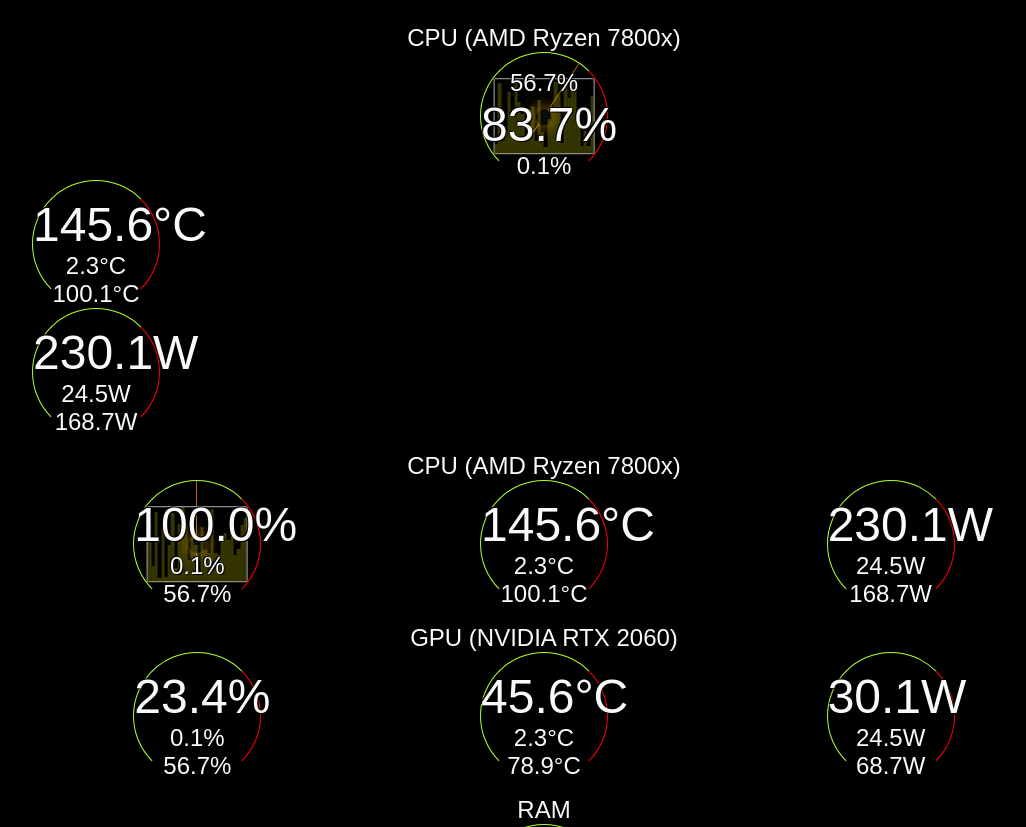
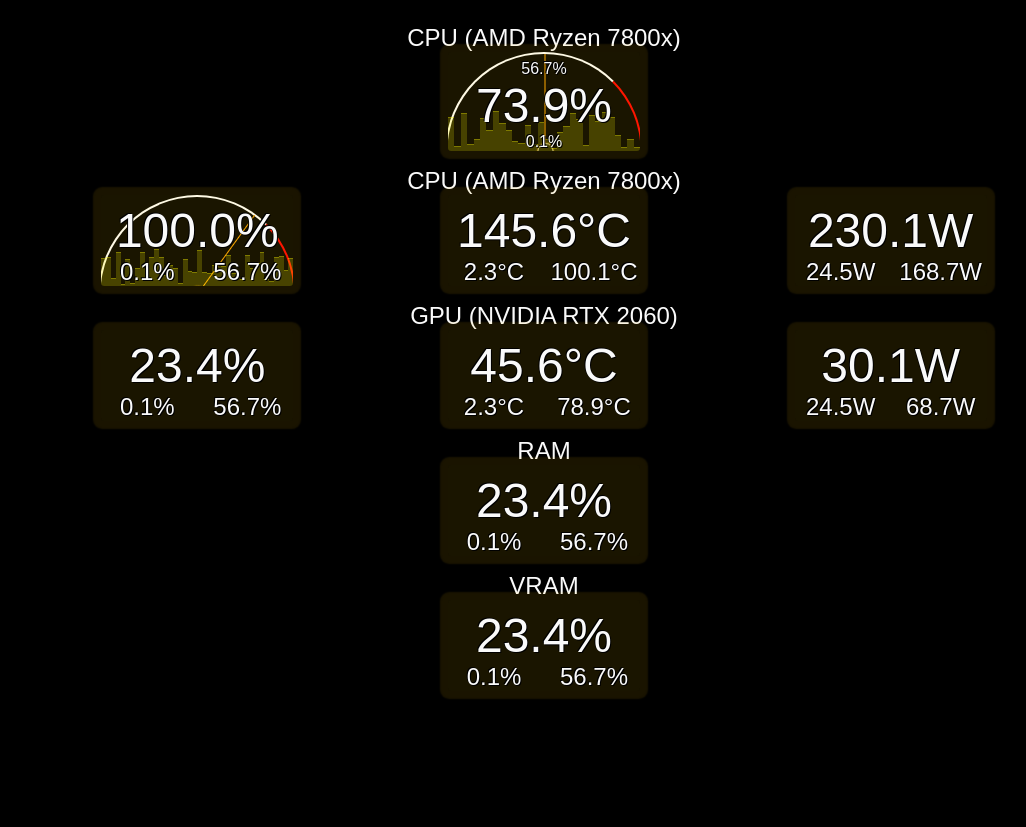
Before and after one commit to marcoavazquez/qmk_pcinfo, a website: page app/index.html in a window 1280 px wide. Shown: the top 827 px of the page, without its empty margins (96-1122 px from the left). After the commit the page ends 800 px from the top, so only its background shows below. Drawn offline with Linux system fonts and the light colour scheme; files that its build step writes are made by us from their sources; files whose address does not match are found by name; a web font is replaced by a local one.

Commit message:
more updates

```diff
--- a/app/index.html
+++ b/app/index.html
@@ -4,8 +4,8 @@
   <meta charset="UTF-8">
   <meta name="viewport" content="width=device-width, initial-scale=1.0">
   <script src="app/index.js"></script>
-  <!-- <link rel="stylesheet" href="app/styles.css"> -->
-  <link rel="stylesheet" href="app/theme2.css">
+  <link rel="stylesheet" href="app/styles.css">
+  <!-- <link rel="stylesheet" href="app/theme2.css"> -->
   <link rel="preconnect" href="https://fonts.googleapis.com">
   <link rel="preconnect" href="https://fonts.gstatic.com" crossorigin>
   <link href="https://fonts.googleapis.com/css2?family=VT323&display=swap" rel="stylesheet">
@@ -21,7 +21,7 @@
       <div class="component-sensors">
         <div class="component-sensor">
           <div class="component-vumeter">
-            <div class="component-vumeter-needle" id="needle"></div>
+            <div class="component-vumeter-needle" id="needle_2"></div>
           </div>
           <div class="component-sensor-history" id="history">
             <div class="component-sensor-history-item"></div>
@@ -64,22 +64,6 @@
           <div class="component-sensor-min">0.1%</div>
           </div>
         </div>
-
-        <div class="component-sensor">
-          <div class="component-sensor-value">145.6°C</div>
-          <div class="component-sensor-other">
-            <div class="component-sensor-min">2.3°C</div>
-            <div class="component-sensor-max">100.1°C</div>
-          </div>
-        </div>
-
-        <div class="component-sensor">
-          <div class="component-sensor-value">230.1W</div>
-          <div class="component-sensor-other">
-            <div class="component-sensor-min">24.5W</div>
-            <div class="component-sensor-max">168.7W</div>
-          </div>
-        </div>
       </div>
     </section>
     <section class="component">
@@ -90,6 +74,16 @@
             <div class="component-vumeter-needle" id="needle"></div>
           </div>
           <div class="component-sensor-history" id="history">
+            <div class="component-sensor-history-item"></div>
+            <div class="component-sensor-history-item"></div>
+            <div class="component-sensor-history-item"></div>
+            <div class="component-sensor-history-item"></div>
+            <div class="component-sensor-history-item"></div>
+            <div class="component-sensor-history-item"></div>
+            <div class="component-sensor-history-item"></div>
+            <div class="component-sensor-history-item"></div>
+            <div class="component-sensor-history-item"></div>
+            <div class="component-sensor-history-item"></div>
             <div class="component-sensor-history-item"></div>
             <div class="component-sensor-history-item"></div>
             <div class="component-sensor-history-item"></div>
--- a/app/index.js
+++ b/app/index.js
@@ -27,13 +27,15 @@
     value.textContent = newValue.toFixed(1) + '%'
 
     needlee.style.transform = 'rotateZ('+ getNeedleValue(newValue, 100) +'deg)'
-  }, 1500)
+  }, 2000)
 
 })
 
 function getNeedleValue(value, maxValue) {
-  const u = maxValue / 100
-  return (value / u) - 50
+  const deg = 80
+  const totalDeg = deg * 2
+  const u = maxValue / totalDeg
+  return (value / u) - deg
 }
 
 async function getData() {
--- a/app/styles.css
+++ b/app/styles.css
@@ -33,14 +33,14 @@
 }
 
 .component-sensor {
-  border: 1px solid white;
+  /* border: 1px solid #333; */
   border-radius: 0.2rem;
-  padding: 1rem 0.5rem 0 0.5rem;
-  width: 10rem;
-  background-color: rgba(1, 1, 1, 0.3);
-  /* overflow: hidden; */
+  padding: 0.5rem 0 0 0;
+  width: 12rem;
+  background-color: rgba(255, 200, 00, 0.1);
+  overflow: hidden;
   position: relative;
-  box-shadow: 0 0 0.2rem 0.2rem rgba(0, 0, 0, 0.9) inset;
+  box-shadow: 0 0 0.1rem 0.5rem rgba(255, 200, 0, 0.1);
 }
 
 .component-sensor-value {
@@ -62,13 +62,13 @@
 
 .component-vumeter {
   position: absolute;
-  width: 12rem;
-  height: 12rem;
+  width: calc(12rem + 1px);
+  height: calc(12rem + 1px);
   border-style:  solid;
-  border-color: greenyellow red transparent greenyellow ;
-  border-width: 1px 2px 0 1px;
+  border-color: white red transparent white ;
+  border-width: 2px;
   border-radius: 8rem;
-  top: 0.5rem;
+  top: 0rem;
   left: 50%;
   transform: translateX(-50%);
   z-index: -1;
@@ -77,15 +77,15 @@
 .component-vumeter-needle {
   position: absolute;
   width: 1px;
-  height: 12rem;
-  /* background-image: linear-gradient(180deg, cyan 50%, #911191 50%); */
+  height: calc(12rem + 1px);
+  /* background-image: linear-gradient(180deg, orange 50%, cyan 50%); */
   background-color: orange;
   top: 0rem;
-  left: calc(50% - 1px);
-  /* animation: move 3s alternate infinite; */
+  left: 50%;
+  /* animation: move 4s alternate linear infinite; */
   z-index: 0;
-  /* border: 2px solid red; */
-  transition: .5s;
+  /* border: 1px solid orange; */
+  transition: 1.5s;
 }
 
 .component-vumeter-needle::before {
@@ -93,19 +93,21 @@
   width: 1rem;
   height: 1rem;
   position: absolute;
-  background-color: #111111;
+  background-color: #000000;
   top: calc(50% - 0.5rem);
   right: -0.5rem;
   border-radius: 2rem;
-  box-shadow: 0 0 1rem 0.1rem orange;
+  border: 1px solid #aaa;
+  box-shadow: 0 0 0.1rem orange;
+  box-sizing: border-box;
 }
 
 @keyframes move {
   from {
-    transform: rotateZ(-55deg);
+    transform: rotateZ(-80deg);
   }
   to {
-    transform: rotateZ(55deg);
+    transform: rotateZ(80deg);
   }
 }
 
@@ -113,9 +115,9 @@
   display: flex;
   position: absolute;
   width: 100%;
-  height: 100%;
+  height: 40%;
   align-items: end;
-  top: 0;
+  bottom: 0;
   z-index: -1;
   /* animation: moveHistory 1s infinite linear; */
 }
@@ -131,6 +133,6 @@
 .component-sensor-history-item {
   flex: 1;
   /* height: 100%; */
-  border-top: 1px solid rgba(255, 255, 0, 0.1);
-  background-color: rgba(255, 255, 0, 0.3);
+  border-top: 1px solid rgba(255, 255, 0, 0.3);
+  background-color: rgba(255, 255, 0, 0.2);
 }
--- a/app/theme2.css
+++ b/app/theme2.css
@@ -1,5 +1,9 @@
 :root {
     --size: 8rem;
+}
+
+* {
+  box-sizing: border-box;
 }
 
 body {
@@ -38,8 +42,8 @@
 
   .component-sensor {
     border-style: solid;
-    border-width: 1px;
-    border-color: greenyellow red transparent greenyellow;
+    border-width: 2px;
+    border-color: white red transparent white;
     border-radius: var(--size);
     padding: 1rem 0rem;
     box-sizing: border-box;
@@ -77,28 +81,30 @@
 
   .component-vumeter-needle {
     position: absolute;
-    width: 1px;
+    width: 2px;
     height: var(--size);
     background-image: linear-gradient(180deg, orange 70%, transparent 70%);
     /* background-color: orange; */
-    top: 0rem;
+    top: -1px;
     left: calc(50% - 1px);
-    /* animation: move 3s alternate infinite; */
+    /* animation: moveNeedle 4s alternate linear infinite; */
     z-index: 0;
     /* border: 2px solid red; */
-    transition: .5s;
+    transition: 2s;
   }
 
   .component-vumeter-needle::before {
     content: '';
-    width: 1rem;
-    height: 1rem;
+    width: 0.5rem;
+    height: 0.5rem;
+    border: 1px solid white;
     position: absolute;
     background-color: #111111;
-    top: calc(50% - 0.5rem);
-    right: -0.5rem;
+    top: calc(50% - 0.25rem);
+    left: -0.2rem;
     border-radius: 2rem;
     box-shadow: 0 0 1rem 0.1rem orange;
+    box-sizing: border-box;
   }
 
   .component-sensor-history {
@@ -112,9 +118,17 @@
     transform: translateX(-50%) translateY(-50%);
     box-sizing: border-box;
     z-index: -1;
-    border: 1px solid white;
+    /* border: 1px solid white; */
     border-radius: 0.1rem;
-    /* animation: moveHistory 1s infinite linear; */
+  }
+
+  @keyframes moveNeedle {
+    from {
+      transform: rotateZ(-134deg);
+    }
+    to {
+      transform: rotateZ(134deg);
+    }
   }
 
   .component-sensor-history-item {
```
